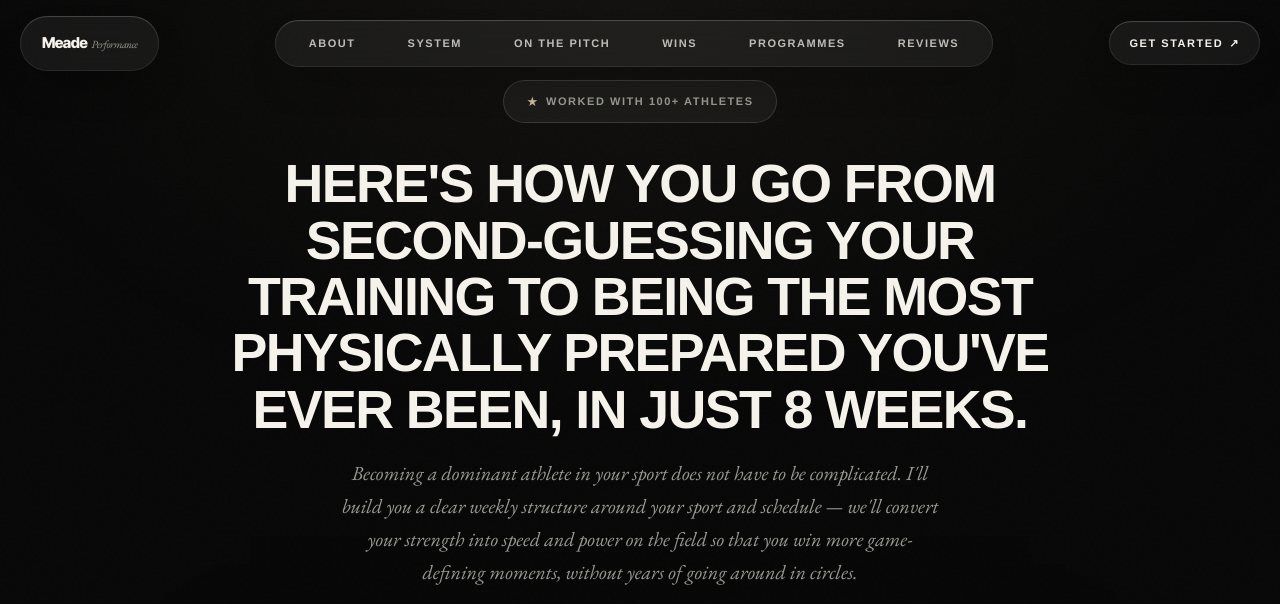
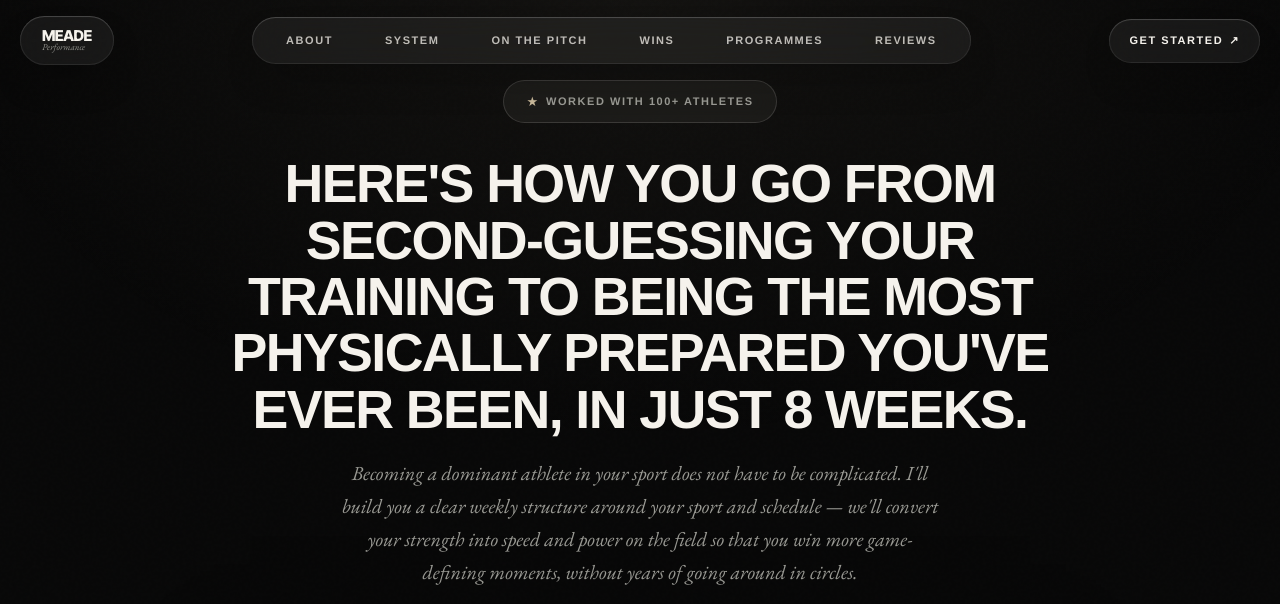
Before and after one commit to PaddyM27/meadeperformance, a website: page athlete-accelerator.html in a window 1280 px wide. Shown: the top 604 px of the page. Drawn offline with nearby package versions, Linux system fonts and the light colour scheme.

Commit message:
Unify nav logo mark across all pages
Built to Perform, Athlete Accelerator and 1:1 now use the same
MEADE / Performance wordmark markup as the homepage, instead of
their own one-off nav-brand variants.

Co-Authored-By: Claude Sonnet 5 <noreply@anthropic.com>

```diff
--- a/athlete-accelerator.html
+++ b/athlete-accelerator.html
@@ -65,9 +65,8 @@ main, nav, footer, section { position: relative; z-index: 1; }
 .glass{background:rgba(255,255,255,0.06);backdrop-filter:blur(20px) saturate(1.5);-webkit-backdrop-filter:blur(20px) saturate(1.5);box-shadow:inset 0 1px 1px rgba(255,255,255,0.14),inset 0 0 0 1px rgba(255,255,255,0.08),0 20px 40px -18px rgba(0,0,0,0.65)}
 nav.nav{position:fixed;top:16px;left:0;right:0;z-index:100;display:flex;align-items:center;justify-content:space-between;padding:0 20px;pointer-events:none}
 nav.nav > *{pointer-events:auto}
-.nav-brand{text-decoration:none;font-family:'Inter Tight',sans-serif;font-weight:800;font-size:15px;letter-spacing:-0.04em;color:var(--offwhite);display:flex;align-items:baseline;gap:4px;border-radius:999px;padding:14px 22px}
-.nav-brand-main{font-size:15px;font-weight:800;letter-spacing:-0.04em;text-transform:none;color:var(--offwhite)}
-.nav-brand-sub{font-family:'EB Garamond',serif;font-style:italic;font-weight:400;font-size:11px;color:var(--dim)}
+.nav-brand{text-decoration:none;font-family:'Inter Tight',sans-serif;font-weight:800;font-size:15px;letter-spacing:-0.04em;line-height:0.85;color:var(--offwhite);border-radius:999px;padding:14px 22px}
+.nav-brand em{display:block;font-family:'EB Garamond',serif;font-style:italic;font-weight:400;font-size:9px;letter-spacing:0;text-transform:none;color:var(--dim);margin-top:1px}
 .nav-links{position:relative;display:flex;align-items:center;gap:48px;border-radius:999px;padding:0 32px}
 .nav-glider{position:absolute;top:8px;bottom:8px;left:0;width:0;border-radius:999px;background:rgba(255,255,255,0.14);box-shadow:inset 0 1px 1px rgba(255,255,255,0.3);opacity:0;transition:transform 480ms cubic-bezier(0.65,0.05,0,1),width 480ms cubic-bezier(0.65,0.05,0,1),opacity 250ms ease;pointer-events:none;z-index:0}
 .nav-links a{font-family:'Helvetica Neue',Helvetica,Arial,sans-serif;font-size:11px;font-weight:600;letter-spacing:0.14em;text-transform:uppercase;color:var(--offwhite);opacity:0.75;text-decoration:none;transition:opacity 200ms ease;position:relative;z-index:1;padding:14px 2px}
@@ -1116,10 +1115,7 @@ nav.nav > *{pointer-events:auto}
 
 <!-- NAV -->
 <nav class="nav">
-  <a href="./index.html" class="nav-brand glass">
-    <span class="nav-brand-main">Meade</span>
-    <span class="nav-brand-sub">Performance</span>
-  </a>
+  <a href="./index.html" class="nav-brand glass">MEADE<em>Performance</em></a>
   <div class="nav-links glass" id="navLinks">
     <span class="nav-glider" id="navGlider"></span>
     <a href="./about.html">About</a>
```
Also changed, not shown: built-to-perform.html (+3 -5 lines), meade-1-1.html (+3 -5 lines).
